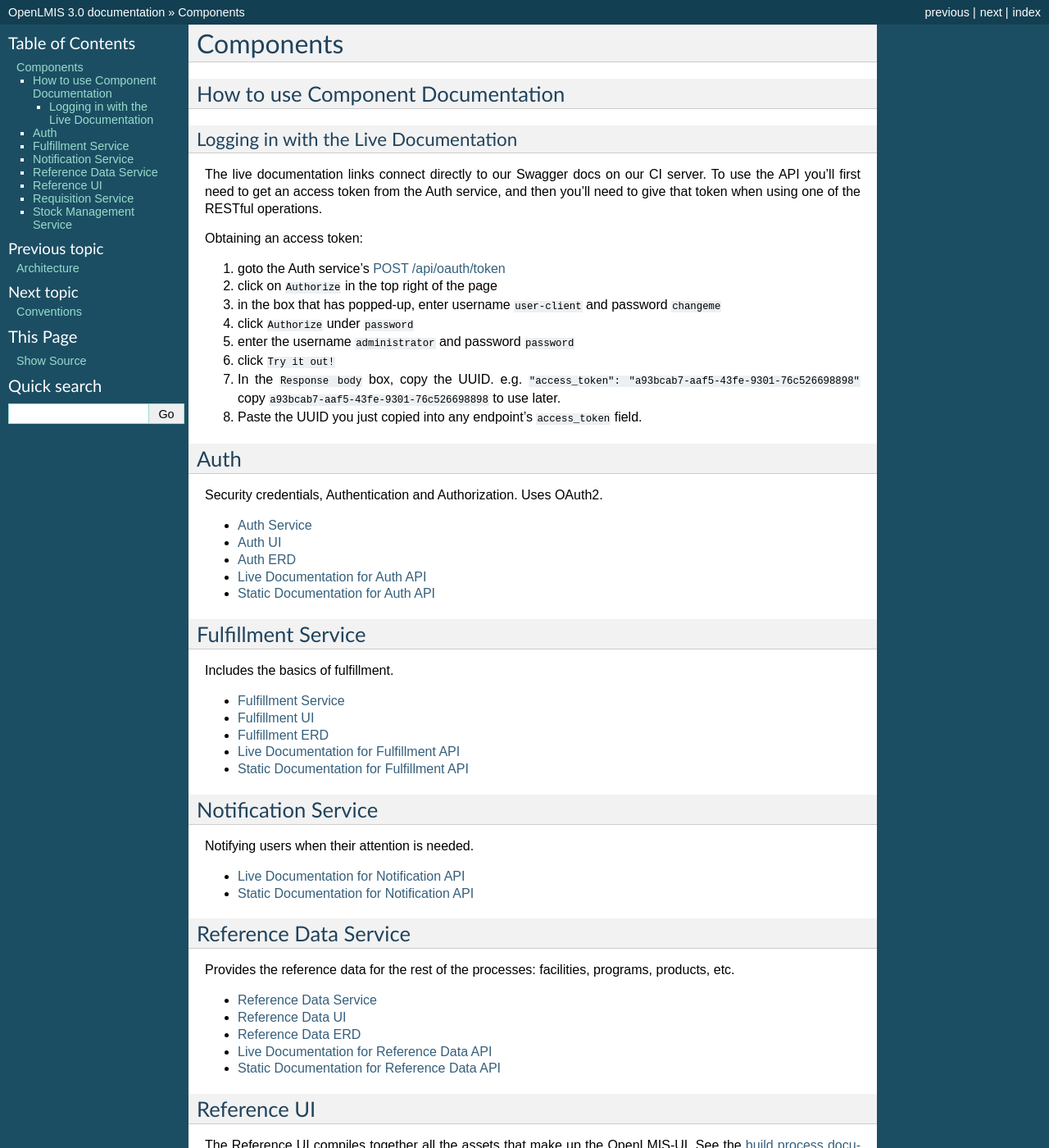
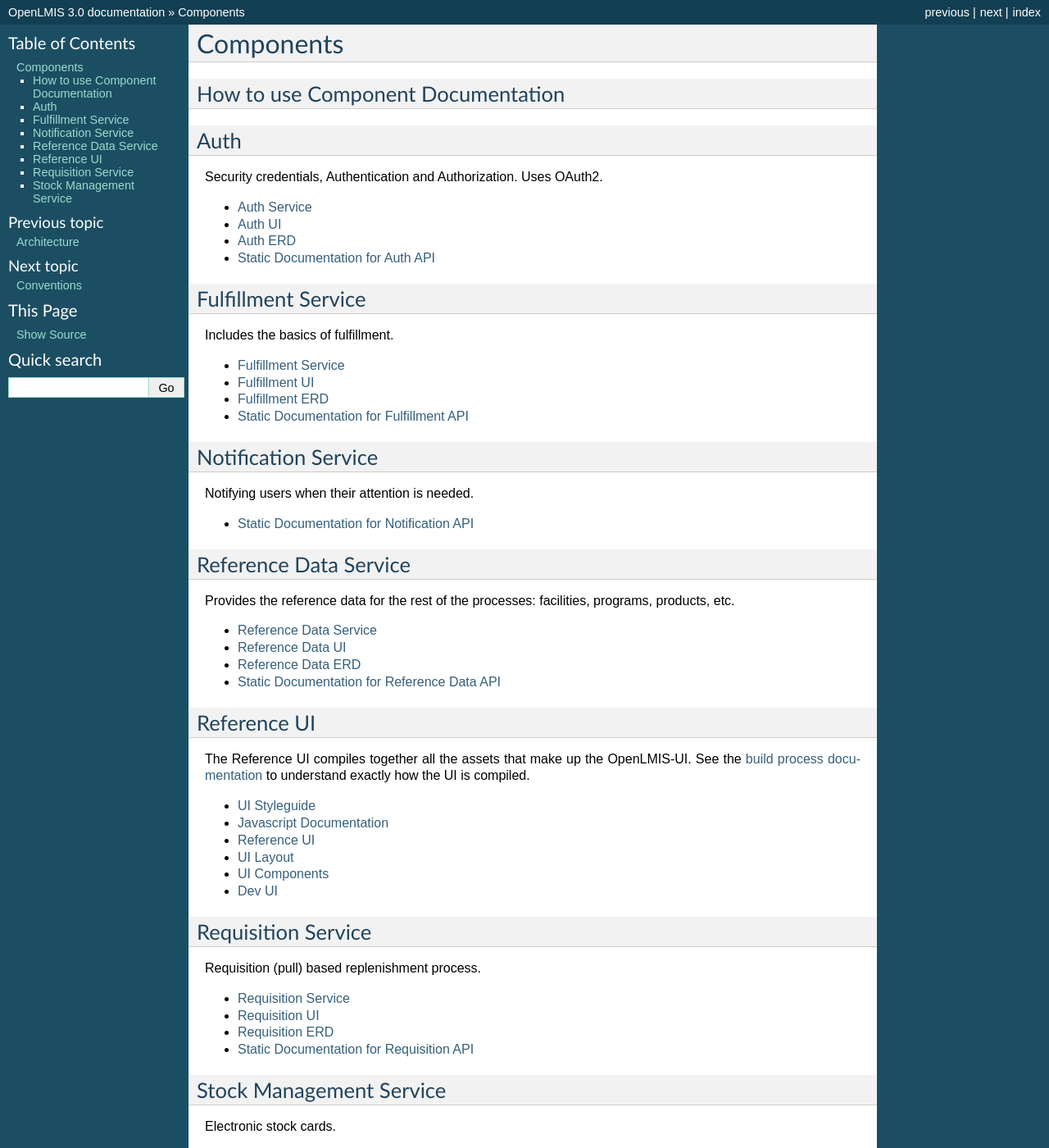
Before and after one commit to OpenLMIS/openlmis-ref-distro, a Sphinx documentation site: the page built from docs/source/components/index.rst, in a window 1280 px wide and 1400 px high. Shown: the whole window at 82% size. Built offline with Sphinx 7.4.7, drawn with Linux system fonts in a browser that asks for light colours; pages that are not in the unit, such as notebooks, are missing from menus; some of the changed text lies outside the part shown.

Commit message:
updating erd and component api links to released versions

```diff
--- a/docs/source/collect-docs.py
+++ b/docs/source/collect-docs.py
@@ -1,25 +1,25 @@
 import urllib
 
 #architecture
-urllib.urlretrieve("https://raw.githubusercontent.com/OpenLMIS/dev-ui/master/docs/application_structure.md", "architecture/applicationStructure.md")
-urllib.urlretrieve("https://raw.githubusercontent.com/OpenLMIS/dev-ui/master/docs/build_process.md", "architecture/buildProcess.md")
-urllib.urlretrieve("https://raw.githubusercontent.com/OpenLMIS/dev-ui/master/docs/extention_guide.md", "architecture/extentionGuide.md")
+urllib.urlretrieve("https://raw.githubusercontent.com/OpenLMIS/dev-ui/v4/docs/application_structure.md", "architecture/applicationStructure.md")
+urllib.urlretrieve("https://raw.githubusercontent.com/OpenLMIS/dev-ui/v4/docs/build_process.md", "architecture/buildProcess.md")
+urllib.urlretrieve("https://raw.githubusercontent.com/OpenLMIS/dev-ui/v4/docs/extention_guide.md", "architecture/extentionGuide.md")
 
 #components
-urllib.urlretrieve("https://raw.githubusercontent.com/OpenLMIS/openlmis-fulfillment/master/README.md", "components/fulfillmentService.md")
-urllib.urlretrieve("https://raw.githubusercontent.com/OpenLMIS/openlmis-requisition/master/README.md", "components/requisitionService.md")
-urllib.urlretrieve("https://raw.githubusercontent.com/OpenLMIS/openlmis-auth/master/README.md", "components/authService.md")
-urllib.urlretrieve("https://raw.githubusercontent.com/OpenLMIS/openlmis-referencedata/master/README.md", "components/referencedataService.md")
-urllib.urlretrieve("https://raw.githubusercontent.com/OpenLMIS/openlmis-stockmanagement/master/README.md", "components/stockmanagementService.md")
+urllib.urlretrieve("https://raw.githubusercontent.com/OpenLMIS/openlmis-fulfillment/v4.0.0/README.md", "components/fulfillmentService.md")
+urllib.urlretrieve("https://raw.githubusercontent.com/OpenLMIS/openlmis-requisition/v5.0.2/README.md", "components/requisitionService.md")
+urllib.urlretrieve("https://raw.githubusercontent.com/OpenLMIS/openlmis-auth/v3.0.3/README.md", "components/authService.md")
+urllib.urlretrieve("https://raw.githubusercontent.com/OpenLMIS/openlmis-referencedata/v7.0.0/README.md", "components/referencedataService.md")
+urllib.urlretrieve("https://raw.githubusercontent.com/OpenLMIS/openlmis-stockmanagement/v1.0.0-beta/README.md", "components/stockmanagementService.md")
 urllib.urlretrieve("https://raw.githubusercontent.com/OpenLMIS/openlmis-template-service/master/README.md", "components/templateServiceService.md")
-urllib.urlretrieve("https://raw.githubusercontent.com/OpenLMIS/openlmis-reference-ui/master/README.md", "components/referenceUI.md")
-urllib.urlretrieve("https://raw.githubusercontent.com/OpenLMIS/openlmis-auth-ui/master/README.md", "components/authUI.md")
-urllib.urlretrieve("https://raw.githubusercontent.com/OpenLMIS/openlmis-referencedata-ui/master/README.md", "components/referencedataUI.md")
-urllib.urlretrieve("https://raw.githubusercontent.com/OpenLMIS/openlmis-requisition-ui/master/README.md", "components/requisitionUI.md")
-urllib.urlretrieve("https://raw.githubusercontent.com/OpenLMIS/openlmis-fulfillment-ui/master/README.md", "components/fulfillmentUI.md")
-urllib.urlretrieve("https://raw.githubusercontent.com/OpenLMIS/openlmis-stockmanagement-ui/master/README.md", "components/stockmanagementUI.md")
-urllib.urlretrieve("https://raw.githubusercontent.com/OpenLMIS/openlmis-dev-ui/master/README.md", "components/devUI.md")
-urllib.urlretrieve("https://raw.githubusercontent.com/OpenLMIS/openlmis-ui-components/master/README.md", "components/uiComponents.md")
+urllib.urlretrieve("https://raw.githubusercontent.com/OpenLMIS/openlmis-reference-ui/v5.0.2/README.md", "components/referenceUI.md")
+urllib.urlretrieve("https://raw.githubusercontent.com/OpenLMIS/openlmis-auth-ui/v5.0.2/README.md", "components/authUI.md")
+urllib.urlretrieve("https://raw.githubusercontent.com/OpenLMIS/openlmis-referencedata-ui/v5.2.0/README.md", "components/referencedataUI.md")
+urllib.urlretrieve("https://raw.githubusercontent.com/OpenLMIS/openlmis-requisition-ui/v5.1.0/README.md", "components/requisitionUI.md")
+urllib.urlretrieve("https://raw.githubusercontent.com/OpenLMIS/openlmis-fulfillment-ui/v5.0.2/README.md", "components/fulfillmentUI.md")
+urllib.urlretrieve("https://raw.githubusercontent.com/OpenLMIS/openlmis-stockmanagement-ui/v1.0.0-beta/README.md", "components/stockmanagementUI.md")
+urllib.urlretrieve("https://raw.githubusercontent.com/OpenLMIS/dev-ui/v4/README.md", "components/devUI.md")
+urllib.urlretrieve("https://raw.githubusercontent.com/OpenLMIS/openlmis-ui-components/v5.1.0/README.md", "components/uiComponents.md")
 urllib.urlretrieve("https://raw.githubusercontent.com/OpenLMIS/openlmis-ui-layout/master/README.md", "components/uiLayout.md")
 
 #conventions
--- a/docs/source/components/erd-auth.rst
+++ b/docs/source/components/erd-auth.rst
@@ -4,5 +4,4 @@
 
 ERD schema of Auth service:
 
-* `Live ERD <http://ci.openlmis.org/erd-auth/>`_
-* `Zip ERD <http://build.openlmis.org/job/OpenLMIS-auth-erd-generation/lastSuccessfulBuild/artifact/erd-auth.zip>`_
+* `Zip ERD <http://build.openlmis.org/job/OpenLMIS-auth-erd-generation/201/artifact/erd-auth.zip>`_
--- a/docs/source/components/erd-fulfillment.rst
+++ b/docs/source/components/erd-fulfillment.rst
@@ -4,5 +4,4 @@
 
 ERD schema of Fulfillment service:
 
-* `Live ERD <http://ci.openlmis.org/erd-fulfillment/>`_
-* `Zip ERD <http://build.openlmis.org/job/OpenLMIS-fulfillment-erd-generation/lastSuccessfulBuild/artifact/erd-fulfillment.zip>`_
+* `Zip ERD <http://build.openlmis.org/job/OpenLMIS-fulfillment-erd-generation/247/artifact/erd-fulfillment.zip>`_
--- a/docs/source/components/erd-referencedata.rst
+++ b/docs/source/components/erd-referencedata.rst
@@ -4,5 +4,4 @@
 
 ERD schema of Reference Data service:
 
-* `Live ERD <http://ci.openlmis.org/erd-referencedata/>`_
-* `Zip ERD <http://build.openlmis.org/job/OpenLMIS-referencedata-erd-generation/lastSuccessfulBuild/artifact/erd-referencedata.zip>`_
+* `Zip ERD <http://build.openlmis.org/job/OpenLMIS-referencedata-erd-generation/617/artifact/erd-referencedata.zip>`_
--- a/docs/source/components/erd-requisition.rst
+++ b/docs/source/components/erd-requisition.rst
@@ -4,5 +4,4 @@
 
 ERD schema of Requisition service:
 
-* `Live ERD <http://ci.openlmis.org/erd-requisition/>`_
-* `Zip ERD <http://build.openlmis.org/job/OpenLMIS-requisition-erd-generation/lastSuccessfulBuild/artifact/erd-requisition.zip>`_
+* `Zip ERD <http://build.openlmis.org/job/OpenLMIS-requisition-erd-generation/1144/artifact/erd-requisition.zip>`_
--- a/docs/source/components/erd-stockmanagement.rst
+++ b/docs/source/components/erd-stockmanagement.rst
@@ -4,5 +4,4 @@
 
 ERD schema of Stock Management service:
 
-* `Live ERD <http://ci.openlmis.org/erd-stockmanagement/>`_
-* `Zip ERD <http://build.openlmis.org/job/OpenLMIS-stockmanagement-erd-generation/lastSuccessfulBuild/artifact/erd-stockmanagement.zip>`_
+* `Zip ERD <http://build.openlmis.org/job/OpenLMIS-stockmanagement-erd-generation/262/artifact/erd-stockmanagement.zip>`_
--- a/docs/source/components/index.rst
+++ b/docs/source/components/index.rst
@@ -5,23 +5,6 @@
 **********************************
 How to use Component Documentation
 **********************************
-
-Logging in with the Live Documentation
-======================================
-
-The live documentation links connect directly to our Swagger docs on our CI server.  To use the API you'll first need to get an
-access token from the Auth service, and then you'll need to give that token when using one of the RESTful operations.
-
-Obtaining an access token:
-
-1. goto the Auth service's `POST /api/oauth/token <https://test.openlmis.org/auth/docs/#!/default/post_api_oauth_token>`_
-2. click on :code:`Authorize` in the top right of the page
-3. in the box that has popped-up, enter username :code:`user-client` and password :code:`changeme`
-4. click :code:`Authorize` under :code:`password`
-5. enter the username :code:`administrator` and password :code:`password`
-6. click :code:`Try it out!`
-7. In the :code:`Response body` box, copy the UUID.  e.g. :code:`"access_token": "a93bcab7-aaf5-43fe-9301-76c526698898"` copy :code:`a93bcab7-aaf5-43fe-9301-76c526698898` to use later.
-8. Paste the UUID you just copied into any endpoint's :code:`access_token` field.
 
 ****
 Auth
@@ -32,8 +15,7 @@
 - `Auth Service <authService.html>`_
 - `Auth UI <authUI.html>`_
 - `Auth ERD <erd-auth.html>`_
-- `Live Documentation for Auth API <http://test.openlmis.org/auth/docs/#/default>`_
-- `Static Documentation for Auth API <http://build.openlmis.org/job/OpenLMIS-auth-service/lastSuccessfulBuild/artifact/build/resources/main/api-definition.html>`_
+- `Static Documentation for Auth API <http://build.openlmis.org/job/OpenLMIS-auth-service/234/artifact/build/resources/main/api-definition.html>`_
 
 *******************
 Fulfillment Service
@@ -44,8 +26,7 @@
 - `Fulfillment Service <fulfillmentService.html>`_
 - `Fulfillment UI <fulfillmentUI.html>`_
 - `Fulfillment ERD <erd-fulfillment.html>`_
-- `Live Documentation for Fulfillment API <http://test.openlmis.org/fulfillment/docs/#/default>`_
-- `Static Documentation for Fulfillment API <http://build.openlmis.org/job/OpenLMIS-fulfillment-service/lastSuccessfulBuild/artifact/build/resources/main/api-definition.html>`_
+- `Static Documentation for Fulfillment API <http://build.openlmis.org/job/OpenLMIS-fulfillment-service/292/artifact/build/resources/main/api-definition.html>`_
 
 ********************
 Notification Service
@@ -53,8 +34,7 @@
 
 Notifying users when their attention is needed.
 
-- `Live Documentation for Notification API <http://test.openlmis.org/notification/docs/#/default>`_
-- `Static Documentation for Notification API <http://build.openlmis.org/job/OpenLMIS-notification-service/lastSuccessfulBuild/artifact/build/resources/main/api-definition.html>`_
+- `Static Documentation for Notification API <http://build.openlmis.org/job/OpenLMIS-notification-service/108/artifact/build/resources/main/api-definition.html>`_
 
 **********************
 Reference Data Service
@@ -65,8 +45,7 @@
 - `Reference Data Service <referencedataService.html>`_
 - `Reference Data UI <referencedataUI.html>`_
 - `Reference Data ERD <erd-referencedata.html>`_
-- `Live Documentation for Reference Data API <http://test.openlmis.org/referencedata/docs/#/default>`_
-- `Static Documentation for Reference Data API <http://build.openlmis.org/job/OpenLMIS-referencedata-service/lastSuccessfulBuild/artifact/build/resources/main/api-definition.html>`_
+- `Static Documentation for Reference Data API <http://build.openlmis.org/job/OpenLMIS-referencedata-service/781/artifact/build/resources/main/api-definition.html>`_
 
 ************
 Reference UI
@@ -90,8 +69,7 @@
 - `Requisition Service <requisitionService.html>`_
 - `Requisition UI <requisitionUI.html>`_
 - `Requisition ERD <erd-requisition.html>`_
-- `Live Documentation for Requisition API <http://test.openlmis.org/requisition/docs/#/default>`_
-- `Static Documentation for Requisition API <http://build.openlmis.org/job/OpenLMIS-requisition-service/lastSuccessfulBuild/artifact/build/resources/main/api-definition.html>`_
+- `Static Documentation for Requisition API <http://build.openlmis.org/job/OpenLMIS-requisition-service/1545/artifact/build/resources/main/api-definition.html>`_
 
 *************************
 Stock Management Service
@@ -102,5 +80,4 @@
 - `Stock Management Service <stockmanagementService.html>`_
 - `Stock Management UI <stockmanagementUI.html>`_
 - `Stock Management ERD <erd-stockmanagement.html>`_
-- `Live Documentation for Stock Management API <http://test.openlmis.org/stockmanagement/docs/#/default>`_
-- `Static Documentation for Stock Management API <http://build.openlmis.org/job/OpenLMIS-stockmanagement-service/lastSuccessfulBuild/artifact/build/resources/main/api-definition.html>`_
+- `Static Documentation for Stock Management API <http://build.openlmis.org/job/OpenLMIS-stockmanagement-service/299/artifact/build/resources/main/api-definition.html>`_
```
